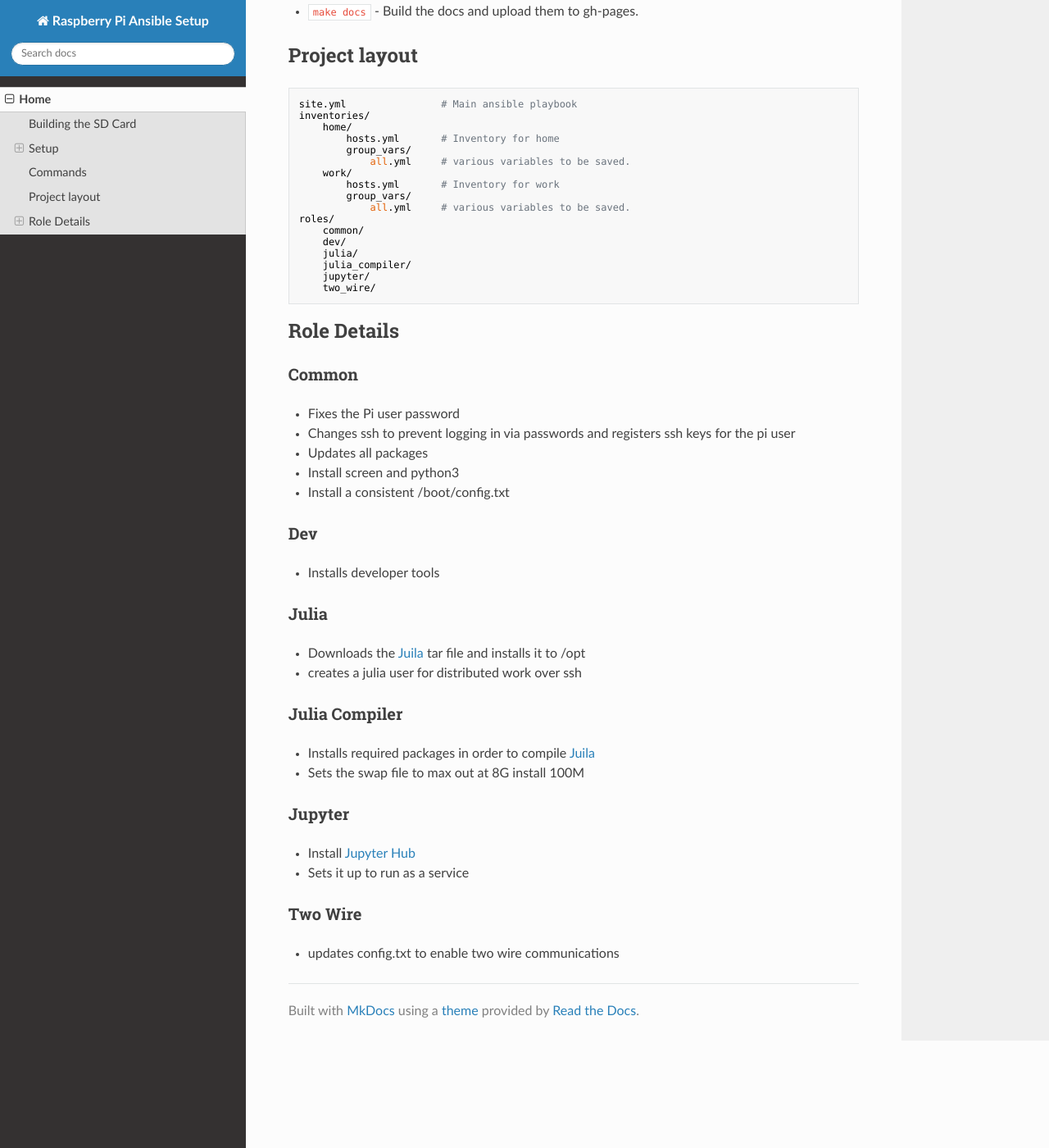
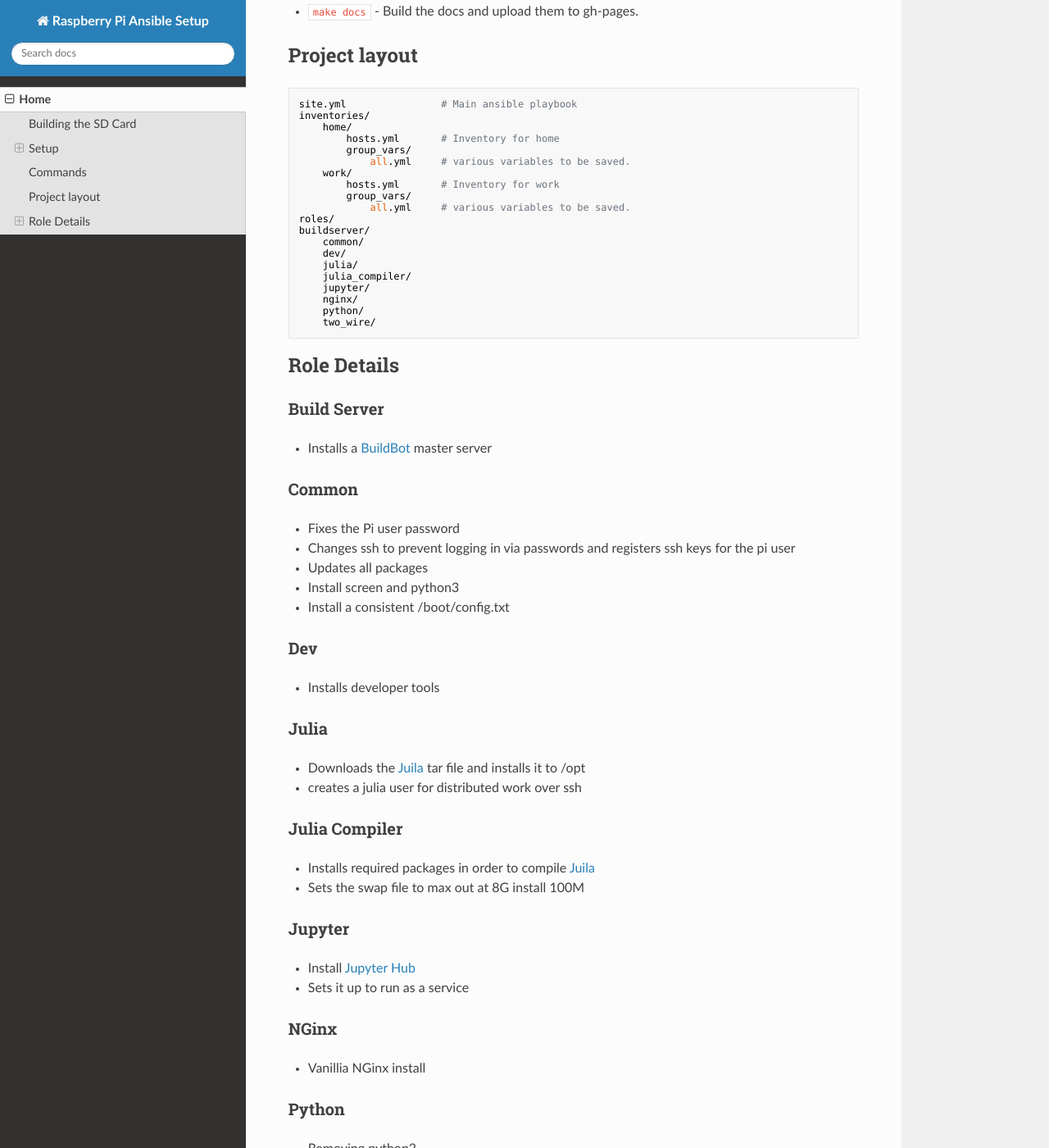
Before and after one commit to bbrietzke/anisble, an MkDocs documentation site: the page built from docs/index.md, in a window 1280 px wide and 1400 px high, scrolled down 922 px. Shown: the whole window at 82% size. Built offline with MkDocs 1.6.1, drawn with Linux system fonts in a browser that asks for light colours; nearby versions of some CDN libraries; some of the changed text lies outside the part shown.

Commit message:
Updating documenation.

```diff
--- a/docs/index.md
+++ b/docs/index.md
@@ -43,14 +43,20 @@
             group_vars/
                 all.yml     # various variables to be saved.
     roles/
+    buildserver/
         common/
         dev/
         julia/
         julia_compiler/
         jupyter/
+        nginx/
+        python/
         two_wire/
 
 ## Role Details
+### Build Server
+* Installs a [BuildBot](https://buildbot.net/) master server
+
 ### Common
 * Fixes the Pi user password
 * Changes ssh to prevent logging in via passwords and registers ssh keys for the pi user
@@ -73,5 +79,14 @@
 * Install [Jupyter Hub](https://jupyterhub.readthedocs.io/en/stable/)
 * Sets it up to run as a service
 
+### NGinx
+* Vanillia NGinx install
+
+### Python
+* Removing python2
+* Builds pip.conf
+* Installs python3
+* Installs latest version of pip and a few packages
+
 ### Two Wire
 * updates config.txt to enable two wire communications
```
